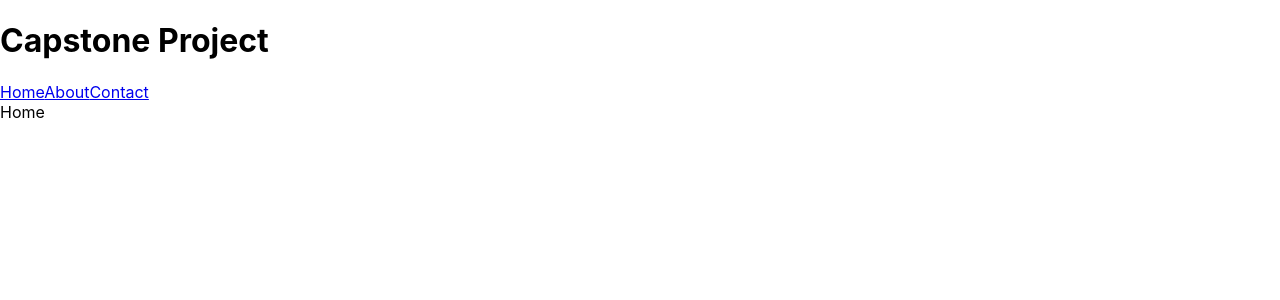
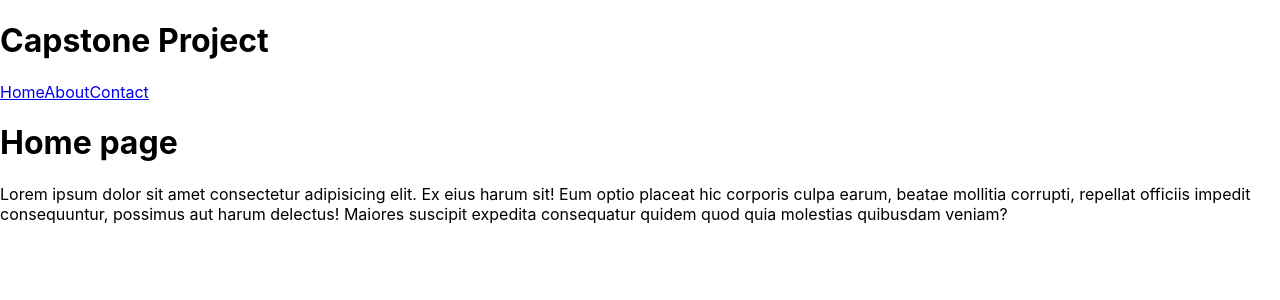
Before and after one commit to madebyalex/Scrimba-React-Capstone, a React (Create React App) app: page / in a window 1280 px wide. Shown: the top 300 px of the page. Built offline with nearby package versions, Linux system fonts and the light colour scheme.

Commit message:
Experimenting with React components and pages

```diff
--- a/src/App.js
+++ b/src/App.js
@@ -1,5 +1,8 @@
 import React from 'react';
 import './App.css';
+import Home from './pages/Home';
+import About from './pages/About';
+import Contact from './pages/Contact';
 import { Link, Switch, Route } from 'react-router-dom';
 
 function App() {
@@ -15,10 +18,14 @@ function App() {
 
       <Switch>
         <Route exact path='/'>
-          Home
+          <Home />
         </Route>
-        <Route path='/about'>About</Route>
-        <Route path='/contact'>Contact</Route>
+        <Route path='/about'>
+          <About />
+        </Route>
+        <Route path='/contact'>
+          <Contact />
+        </Route>
       </Switch>
     </>
   );
--- a/src/pages/About.js
+++ b/src/pages/About.js
@@ -5,8 +5,10 @@ function About() {
     <>
       <h1>About page</h1>
       <p>
-        Lorem ipsum dolor sit amet, consectetur adipisicing elit. Velit
-        consequatur dolor quam, nemo cumque asperiores.
+        Lorem ipsum, dolor sit amet consectetur adipisicing elit. Iusto quia
+        tempora harum eos expedita maiores nesciunt culpa similique odit
+        possimus unde et temporibus voluptatem dolorem reprehenderit, in quae.
+        Quod, placeat?
       </p>
     </>
   );
--- a/src/pages/Home.js
+++ b/src/pages/Home.js
@@ -5,8 +5,11 @@ function Home() {
     <>
       <h1>Home page</h1>
       <p>
-        Lorem ipsum dolor sit amet, consectetur adipisicing elit. Velit
-        consequatur dolor quam, nemo cumque asperiores.
+        Lorem ipsum dolor sit amet consectetur adipisicing elit. Ex eius harum
+        sit! Eum optio placeat hic corporis culpa earum, beatae mollitia
+        corrupti, repellat officiis impedit consequuntur, possimus aut harum
+        delectus! Maiores suscipit expedita consequatur quidem quod quia
+        molestias quibusdam veniam?
       </p>
     </>
   );
```
Also changed, not shown: 1 other file (tests, documents, lock files or other folders).
